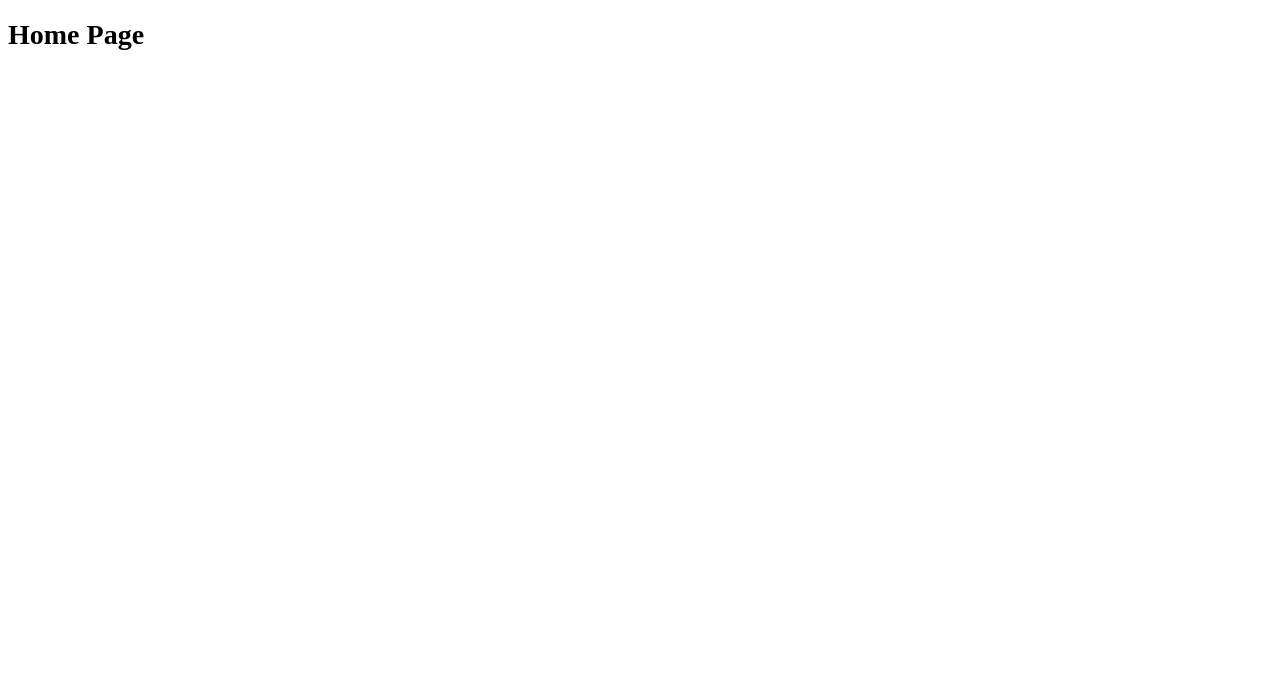
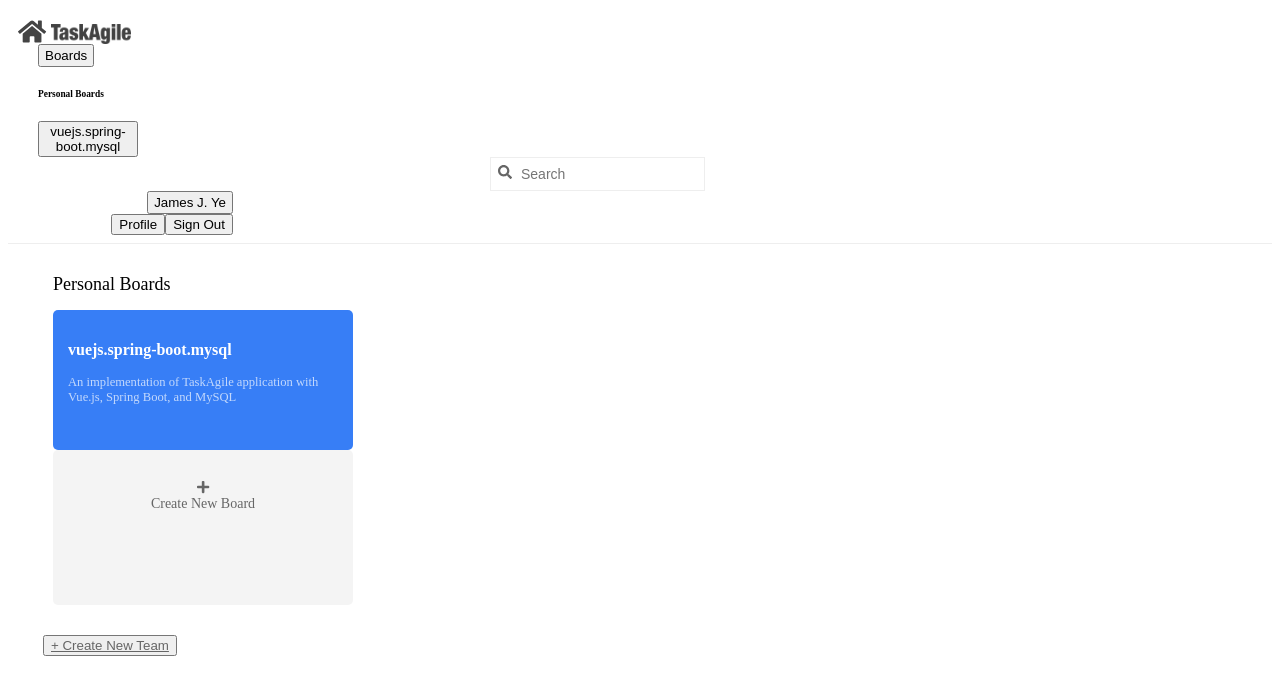
Before and after one commit to universeguy/vuejs.spring-boot.mysql, a Vue app in the folder front-end/: page / in a window 1280 px wide. Shown: the top 694 px of the page. Built offline with nearby package versions, Linux system fonts and the light colour scheme.

Commit message:
add home page UI

```diff
--- a/front-end/package.json
+++ b/front-end/package.json
@@ -12,10 +12,15 @@
     "test": "npm run test:unit && npm run test:e2e"
   },
   "dependencies": {
+    "@fortawesome/fontawesome-svg-core": "^1.2.3",
+    "@fortawesome/free-solid-svg-icons": "^5.3.0",
+    "@fortawesome/vue-fontawesome": "^0.1.1",
     "axios": "^0.18.0",
     "bootstrap": "^4.1.3",
+    "i": "^0.3.6",
     "jquery": "^3.3.1",
     "lodash": "^4.17.10",
+    "npm": "^6.4.0",
     "popper.js": "^1.14.4",
     "vue": "^2.5.17",
     "vue-router": "^3.0.1",
--- /dev/null
+++ b/front-end/src/components/PageHeader.vue
@@ -0,0 +1,110 @@
+<template>
+  <div class="page-header d-flex align-content-center">
+    <div class="logo">
+      <font-awesome-icon icon="home" class="home-icon" />
+      <img class="logo" src="/static/images/logo.png">
+    </div>
+    <div class="boards-menu-toggle">
+      <div class="dropdown">
+        <button class="btn dropdown-toggle" type="button" id="boardsMenu" data-toggle="dropdown" aria-haspopup="true" aria-expanded="false">
+          Boards
+        </button>
+        <div class="dropdown-menu" aria-labelledby="boardsMenu">
+          <h6 class="dropdown-header">Personal Boards</h6>
+          <button class="dropdown-item" type="button">vuejs.spring-boot.mysql</button>
+        </div>
+      </div>
+    </div>
+    <div class="search-box flex-fill">
+      <div class="search-wrapper">
+        <font-awesome-icon icon="search" class="search-icon" />
+        <input type="text" placeholder="Search" class="form-control form-control-sm" />
+      </div>
+    </div>
+    <div class="profile-menu-toggle">
+      <div class="dropdown">
+        <button class="btn dropdown-toggle" type="button" id="profileMenu" data-toggle="dropdown" aria-haspopup="true" aria-expanded="false">
+          James J. Ye
+        </button>
+        <div class="dropdown-menu" aria-labelledby="profileMenu">
+          <button class="dropdown-item" type="button">Profile</button>
+          <button class="dropdown-item" type="button">Sign Out</button>
+        </div>
+      </div>
+    </div>
+  </div>
+</template>
+
+<script>
+import 'bootstrap/dist/js/bootstrap.min'
+
+export default {
+  name: 'PageHeader'
+}
+</script>
+
+<style lang="scss" scoped>
+.page-header {
+  padding: 9px 10px 8px;
+  border-bottom: 1px solid #eee;
+
+  .logo {
+    color: #444;
+    height: 25px;
+    width: 115px;
+    margin-top: 2px;
+
+    .home-icon {
+      font-size: 25px;
+      vertical-align: middle;
+    }
+
+    img {
+      margin-left: 5px;
+      width: 80px;
+      height: 20px;
+      vertical-align: bottom;
+    }
+  }
+
+  .boards-menu-toggle {
+    padding-left: 20px;
+    width: 100px;
+  }
+
+  .profile-menu-toggle {
+    width: 215px;
+    text-align: right;
+  }
+
+  .search-box {
+    .search-wrapper {
+      width: 300px;
+      margin: 0 auto;
+      position: relative;
+    }
+
+    .search-icon {
+      position: absolute;
+      top: 8px;
+      left: 8px;
+      color: #666;
+    }
+
+    input {
+      padding-left: 30px;
+      height: calc(1.8125rem + 5px);
+      font-size: 1rem;
+      border: 1px solid #eee;
+    }
+
+    input:focus {
+      border: 1px solid #377EF6;
+    }
+  }
+}
+
+.dropdown-toggle {
+  padding: 2px 5px !important;
+}
+</style>
--- a/front-end/src/main.js
+++ b/front-end/src/main.js
@@ -4,6 +4,9 @@ import router from './router'
 import store from './store'
 import axios from 'axios'
 import Vuelidate from 'vuelidate'
+import { library as faLibrary } from '@fortawesome/fontawesome-svg-core'
+import { faHome, faSearch, faPlus } from '@fortawesome/free-solid-svg-icons'
+import { FontAwesomeIcon } from '@fortawesome/vue-fontawesome'
 
 // Bootstrap axios
 axios.defaults.baseURL = '/api'
@@ -15,7 +18,14 @@ axios.interceptors.response.use(
   }
 )
 
+// Enable Vuelidate
 Vue.use(Vuelidate)
+
+// Set up FontAwesome
+faLibrary.add(faHome)
+faLibrary.add(faSearch)
+faLibrary.add(faPlus)
+Vue.component('font-awesome-icon', FontAwesomeIcon)
 
 Vue.config.productionTip = false
 
--- a/front-end/src/views/HomePage.vue
+++ b/front-end/src/views/HomePage.vue
@@ -1,9 +1,91 @@
 <template>
-  <div><h1 class="page-title">Home Page</h1></div>
+  <div>
+    <PageHeader />
+    <div class="boards-container">
+      <div class="boards-section">
+        <h2 class="section-title">Personal Boards</h2>
+        <div class="boards d-flex align-content-start flex-wrap">
+          <div class="board list-inline-item">
+            <h3>vuejs.spring-boot.mysql</h3>
+            <p>
+              An implementation of TaskAgile application with Vue.js, Spring Boot, and MySQL
+            </p>
+          </div>
+          <div class="board add list-inline-item">
+            <font-awesome-icon icon="plus" />
+            <div>Create New Board</div>
+          </div>
+        </div>
+      </div>
+      <div class="create-team-wrapper">
+        <button class="btn btn-link">+ Create New Team</button>
+      </div>
+    </div>
+  </div>
 </template>
 
 <script>
+import PageHeader from '@/components/PageHeader.vue'
 export default {
-  name: 'HomePage'
+  name: 'HomePage',
+  components: {
+    PageHeader
+  }
 }
 </script>
+
+<style lang="scss" scoped>
+.boards-container {
+  padding: 0 35px;
+
+  h2 {
+    font-size: 18px;
+    margin-bottom: 15px;
+    font-weight: 400;
+  }
+
+  .boards-section {
+    margin: 30px 10px;
+
+    .boards {
+
+      .board {
+        width: 270px;
+        height: 110px;
+        border-radius: 5px;
+        background-color: #377EF6;
+        color: #fff;
+        padding: 15px;
+        margin-right: 10px;
+        cursor: pointer;
+
+        h3 {
+          font-size: 16px;
+        }
+
+        p {
+          line-height: 1.2;
+          font-size: 90%;
+          font-weight: 100;
+          color: rgba(255, 255, 255, 0.70)
+        }
+      }
+
+      .add {
+        background-color: #f4f4f4;
+        color: #666;
+        text-align: center;
+        padding-top: 30px;
+        font-weight: 400;
+      }
+    }
+  }
+
+  .create-team-wrapper {
+    .btn-link {
+      color: #666;
+      text-decoration: underline;
+    }
+  }
+}
+</style>
```
Also changed, not shown: 1 other file (tests, documents, lock files or other folders).
